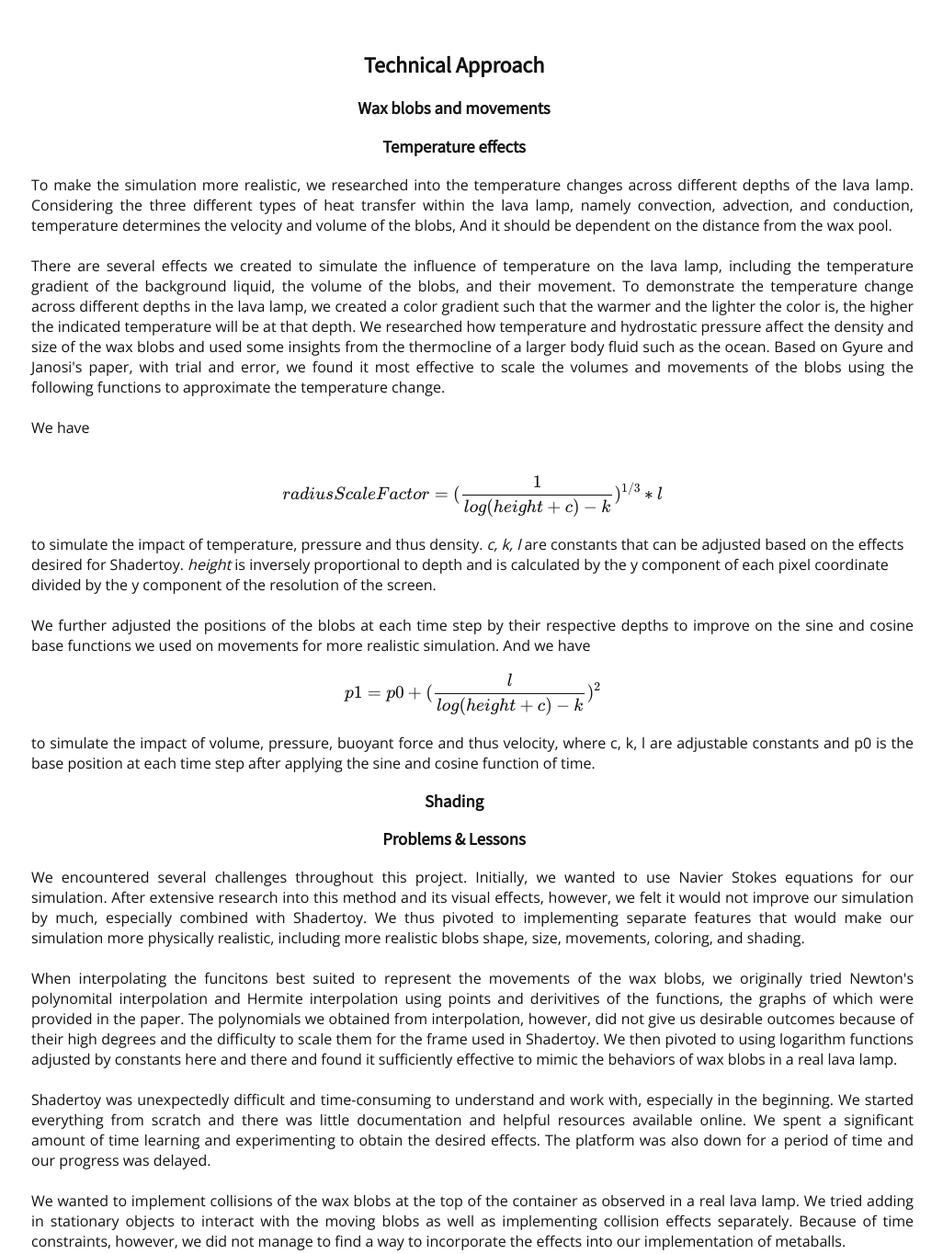
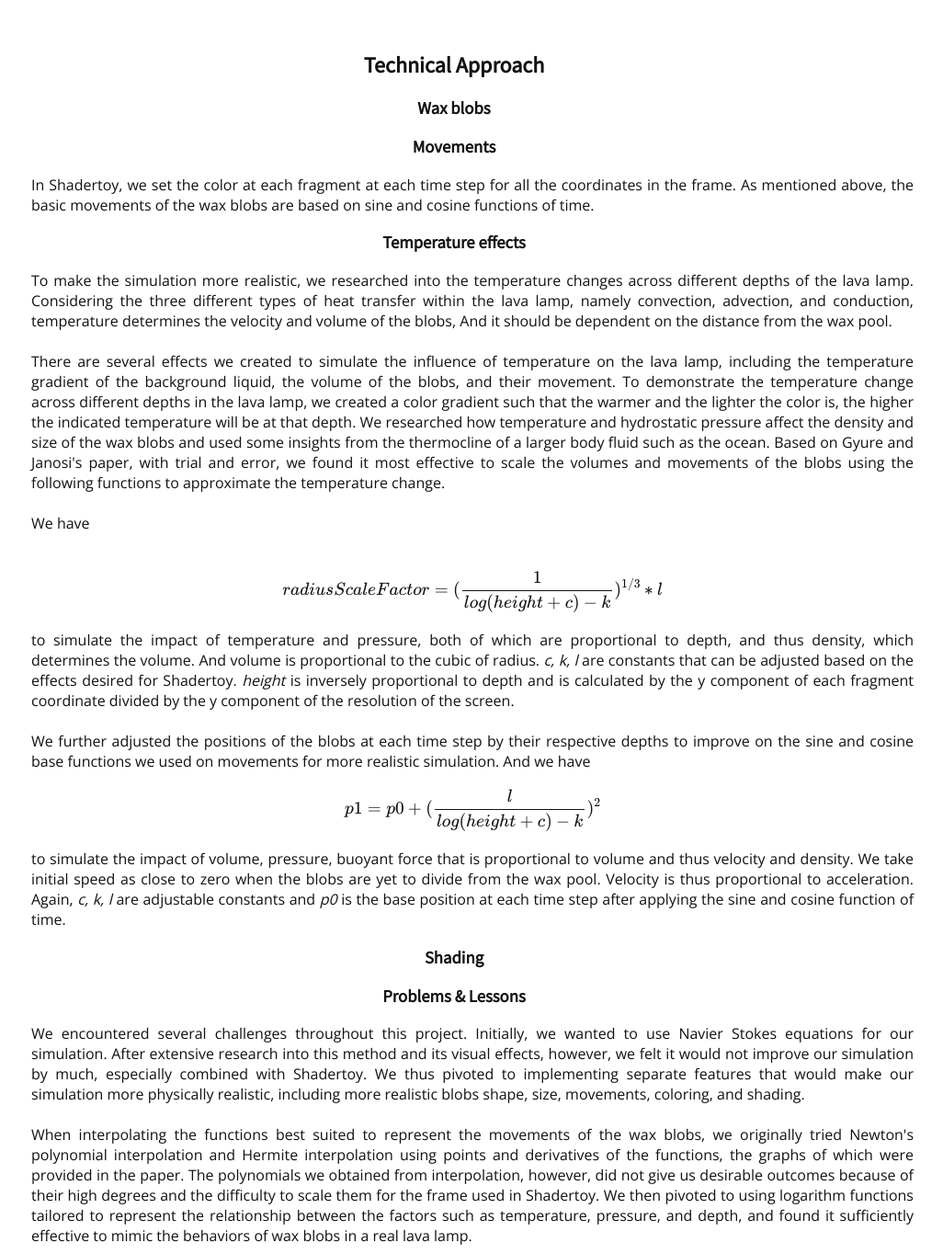
Before and after one commit to JessicaPlotkin/lavalamp, a plain HTML site: page docs/final.html in a window 1280 px wide. Shown: the part 522-1886 px from the top of the page at 92% size, without its empty margins (146-1172 px from the left). Drawn offline with nearby package versions, Linux system fonts and the light colour scheme.

Commit message:
more edits

```diff
--- a/docs/final.html
+++ b/docs/final.html
@@ -93,9 +93,12 @@
     </br>
         <h2 align="middle">Technical Approach</h2>
 
-        <h3 align="middle">Wax blobs and movements</h3>
+        <h3 align="middle">Wax blobs</h3>
+
+        <h3 align="middle">Movements</h3>
 
         <dd align="justify">
+            In Shadertoy, we set the color at each fragment at each time step for all the coordinates in the frame. As mentioned above, the basic movements of the wax blobs are based on sine and cosine functions of time.
         </dd>
 
         <h3 align="middle">Temperature effects</h3>
@@ -115,9 +118,9 @@
         <br>
         <dd>\[ radius Scale Factor = {({1 \over log(height + c) -k} )^ {1/3} * l} \] </dd>
 
-            <dd>
-            to simulate the impact of temperature, pressure and thus density.
-            <em>c, k, l</em> are constants that can be adjusted based on the effects desired for Shadertoy. <em>height</em> is inversely proportional to depth and is calculated by the y component of each pixel coordinate divided by the y component of the resolution of the screen.
+            <dd align="justify">
+            to simulate the impact of temperature and pressure, both of which are proportional to depth, and thus density, which determines the volume. And volume is proportional to the cubic of radius.
+            <em>c, k, l</em> are constants that can be adjusted based on the effects desired for Shadertoy. <em>height</em> is inversely proportional to depth and is calculated by the y component of each fragment coordinate divided by the y component of the resolution of the screen.
         </dd>
 <br>
         <dd align="justify">We further adjusted the positions of the blobs at each time step by their respective depths to improve on the sine and cosine base functions we used on movements for more realistic simulation. And we have
@@ -125,7 +128,7 @@
 
         <dd>\[ p1 = {p0 + ({l \over log(height + c) -k} )^ 2} \] </dd>
         <dd align="justify">
-            to simulate the impact of volume, pressure, buoyant force and thus velocity, where c, k, l are adjustable constants and p0 is the base position at each time step after applying the sine and cosine function of time.
+            to simulate the impact of volume, pressure, buoyant force that is proportional to volume and thus velocity and density. We take initial speed as close to zero when the blobs are yet to divide from the wax pool. Velocity is thus proportional to acceleration. Again, <em>c, k, l</em> are adjustable constants and <em>p0</em> is the base position at each time step after applying the sine and cosine function of time.
         </dd>
 
         <h3 align="middle">Shading</h3>
@@ -135,8 +138,8 @@
         </dd>
         <br>
         <dd align="justify">
-            When interpolating the funcitons best suited to represent the movements of the wax blobs, we originally tried Newton's polynomital interpolation and Hermite interpolation using points and derivitives of the functions, the graphs of which were provided in the paper. The polynomials we obtained from interpolation, however, did not give us desirable outcomes because of their high degrees and the difficulty to scale them for the frame used in Shadertoy.
-            We then pivoted to using logarithm functions adjusted by constants here and there and found it sufficiently effective to mimic the behaviors of wax blobs in a real lava lamp.
+            When interpolating the functions best suited to represent the movements of the wax blobs, we originally tried Newton's polynomial interpolation and Hermite interpolation using points and derivatives of the functions, the graphs of which were provided in the paper. The polynomials we obtained from interpolation, however, did not give us desirable outcomes because of their high degrees and the difficulty to scale them for the frame used in Shadertoy.
+            We then pivoted to using logarithm functions tailored to represent the relationship between the factors such as temperature, pressure, and depth, and found it sufficiently effective to mimic the behaviors of wax blobs in a real lava lamp.
         </dd>
         <br>
         <dd align="justify">
@@ -164,6 +167,10 @@
             <dd>- <a href="http://karman3.elte.hu/janosi/pdf_pub/PRE09lava-lamp.pdf">Basics of a Lava Lamp convection</a></dd>
             <dd>- <a href="https://oceanservice.noaa.gov/facts/thermocline.html">What is a Thermocline?</a></dd>
             <dd>- <a href="http://wiki.geodynamics.umaine.edu/index.php/Heat_transfer">Heat Transfer in a Lava Lamp</a></dd>
+            <dd>- <a href="https://www.youtube.com/channel/UCcAlTqd9zID6aNX3TzwxJXg/feed">Basic ShaderToy Tutorials</a></dd>
+            <dd>- <a href="https://greentec.github.io/shadertoy-metaball-en/?fbclid=IwAR2O-2iOJFU2bQGV-A8jjGsLZJf00l1l1H4KuzBDAUfISnyRQUMUnuXk7b4">Metaball Analysis</a></dd>
+            <dd>- <a href="https://www.shadertoy.com/view/WlKSWt">2D Shader Reference</a></dd>
+
 
         </br>
             <dt>Computing platform:</dt>
```
